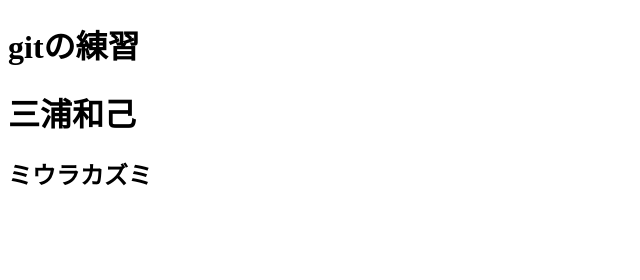
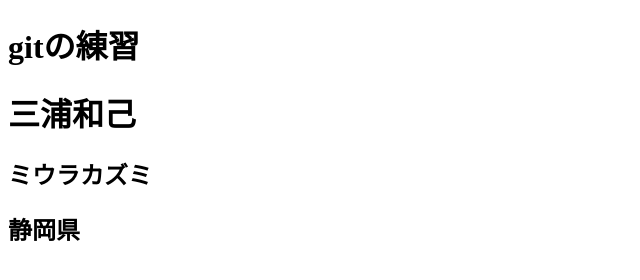
Before and after one commit to kurimaruru/git-practice, a plain HTML site: page index.html in a window 1280 px wide. Shown: the whole page, without its empty margins (0-640 px from the left). Drawn offline with Linux system fonts and the light colour scheme.

Commit message:
add:Pref
県追加

```diff
--- a/index.html
+++ b/index.html
@@ -12,6 +12,7 @@
     <main>
       <h1>三浦和己</h1>
       <h2>ミウラカズミ</h2>
+      <h2>静岡県</h2>
     </main>
   </body>
 </html>
```
